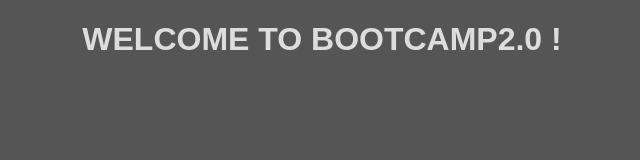
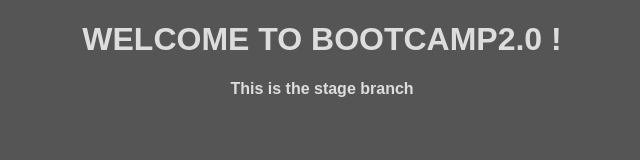
Before and after one commit to bpontiz/lab-app-test, a website: page app/index.html in a window 1280 px wide. Shown: the whole page, without its empty margins (318-958 px from the left). Drawn offline with Linux system fonts and the light colour scheme.

Commit message:
[update] index.html with branch name.

```diff
--- a/app/index.html
+++ b/app/index.html
@@ -7,5 +7,6 @@
 </head>
 <body style="background-color: #555; color: #DDD; font-family: Arial, Helvetica, sans-serif; text-align: center;">
     <h1>WELCOME TO BOOTCAMP2.0 !</h1>
+    <h4>This is the stage branch</h4>
 </body>
 </html>
```
